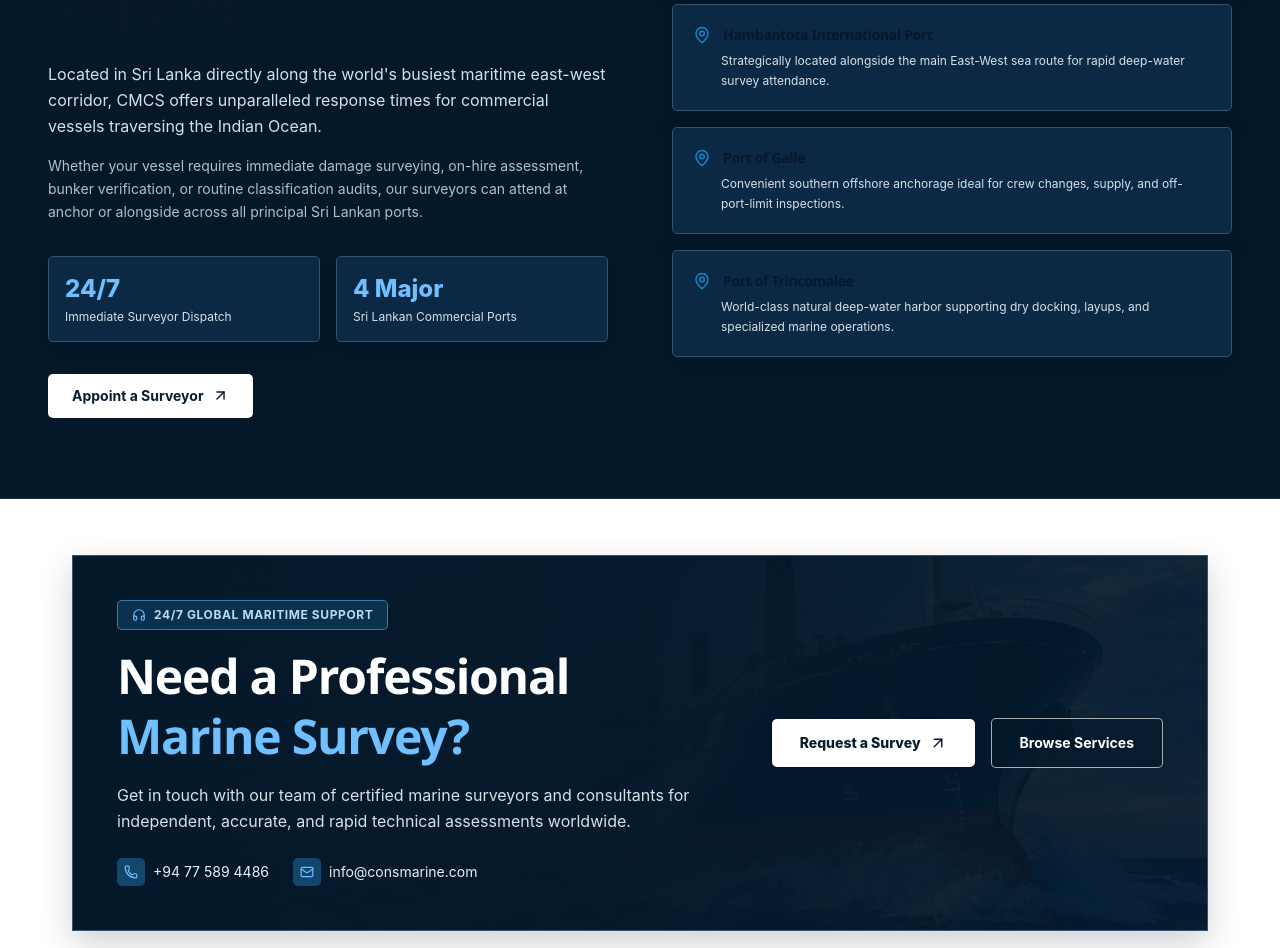
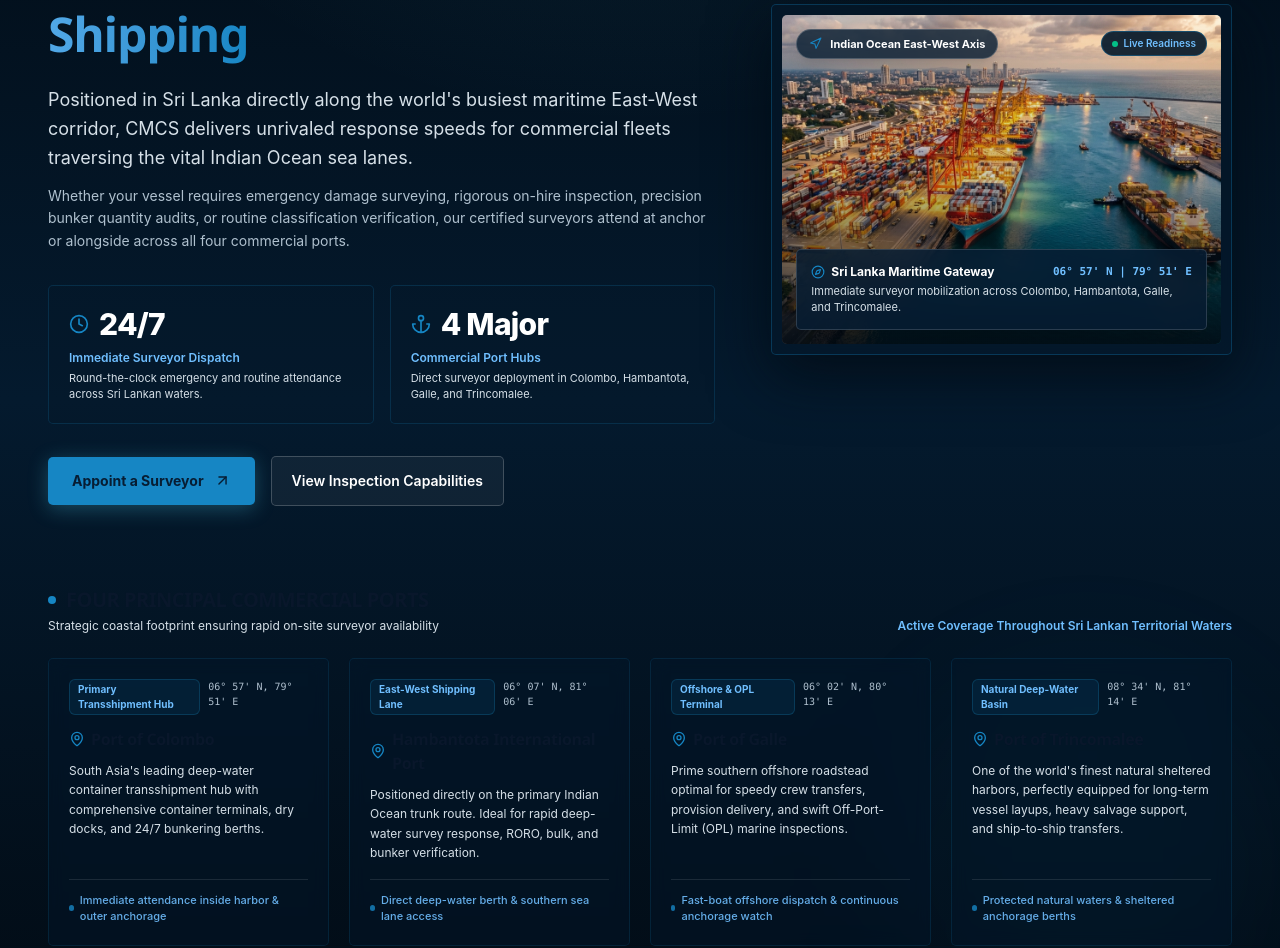
Before and after one commit to drtdsamarawickrama/consmarine, a Next.js app: page /why-choose-us in a window 1280 px wide. Shown: the part 1950-2898 px from the top of the page. Built offline with nearby package versions, Linux system fonts and the light colour scheme.

Commit message:
update whychoose

```diff
--- a/src/app/why-choose-us/page.tsx
+++ b/src/app/why-choose-us/page.tsx
@@ -1,11 +1,19 @@
 import Reveal from "@/components/ui/Reveal";
 import type { Metadata } from "next";
 import Link from "next/link";
+import Image from "next/image";
 import PageBanner from "@/components/ui/PageBanner";
 import Container from "@/components/ui/Container";
 import WhyPreview from "@/components/home/WhyPreview";
 import ContactCTA from "@/components/home/ContactCTA";
-import { MapPin, ArrowUpRight } from "lucide-react";
+import {
+  MapPin,
+  ArrowUpRight,
+  Anchor,
+  Clock,
+  Compass,
+  Navigation,
+} from "lucide-react";
 
 export const metadata: Metadata = {
   title: "Why Choose Us",
@@ -16,19 +24,31 @@ export const metadata: Metadata = {
 const portHubs = [
   {
     name: "Port of Colombo",
-    desc: "South Asia's primary transshipment container hub with comprehensive ship services and bunkering berths.",
+    badge: "Primary Transshipment Hub",
+    coords: "06° 57' N, 79° 51' E",
+    desc: "South Asia's leading deep-water container transshipment hub with comprehensive container terminals, dry docks, and 24/7 bunkering berths.",
+    coverage: "Immediate attendance inside harbor & outer anchorage",
   },
   {
     name: "Hambantota International Port",
-    desc: "Strategically located alongside the main East-West sea route for rapid deep-water survey attendance.",
+    badge: "East-West Shipping Lane",
+    coords: "06° 07' N, 81° 06' E",
+    desc: "Positioned directly on the primary Indian Ocean trunk route. Ideal for rapid deep-water survey response, RORO, bulk, and bunker verification.",
+    coverage: "Direct deep-water berth & southern sea lane access",
   },
   {
     name: "Port of Galle",
-    desc: "Convenient southern offshore anchorage ideal for crew changes, supply, and off-port-limit inspections.",
+    badge: "Offshore & OPL Terminal",
+    coords: "06° 02' N, 80° 13' E",
+    desc: "Prime southern offshore roadstead optimal for speedy crew transfers, provision delivery, and swift Off-Port-Limit (OPL) marine inspections.",
+    coverage: "Fast-boat offshore dispatch & continuous anchorage watch",
   },
   {
     name: "Port of Trincomalee",
-    desc: "World-class natural deep-water harbor supporting dry docking, layups, and specialized marine operations.",
+    badge: "Natural Deep-Water Basin",
+    coords: "08° 34' N, 81° 14' E",
+    desc: "One of the world's finest natural sheltered harbors, perfectly equipped for long-term vessel layups, heavy salvage support, and ship-to-ship transfers.",
+    coverage: "Protected natural waters & sheltered anchorage berths",
   },
 ];
 
@@ -46,77 +66,210 @@ export default function WhyPage() {
       {/* Comprehensive Strengths Grid */}
       <WhyPreview full />
 
-      {/* Strategic Location Advantage: Sri Lanka Maritime Crossroads — Deep Ocean Navy */}
-      <section className="relative isolate border-y border-white/10 bg-[#04182A] py-16 text-white lg:py-20">
-        <Container>
-          <div className="grid items-center gap-12 lg:grid-cols-2 lg:gap-16">
+      {/* Strategic Location Advantage: Sri Lanka Maritime Crossroads — Next Level Oceanic Showcase */}
+      <section className="relative isolate overflow-hidden border-y border-aqua/15 bg-linear-to-b from-[#020b14] via-[#041a2e] to-[#020b14] py-20 text-white lg:py-28">
+        {/* Subtle Ambient Glow Elements */}
+        <div
+          className="pointer-events-none absolute -top-40 left-1/2 h-[550px] w-full -translate-x-1/2 bg-[radial-gradient(ellipse_at_top,_rgba(73,197,229,0.14)_0%,_transparent_70%)]"
+          aria-hidden="true"
+        />
+        <div
+          className="pointer-events-none absolute bottom-0 right-0 h-96 w-96 rounded-full bg-aqua/5 blur-3xl"
+          aria-hidden="true"
+        />
+
+        <Container className="relative z-10">
+          {/* Top Tier: Strategic Overview & Featured Aerial Showcase */}
+          <div className="grid items-center gap-12 lg:grid-cols-12 lg:gap-14">
+            {/* Left Column: Heading & Strategic Value */}
+            <div className="lg:col-span-7">
               <Reveal variant="heading">
-              <div className="mb-3 inline-flex items-center gap-2.5 text-xs font-bold uppercase tracking-[0.22em] text-aqua-light">
-                <span className="h-0.5 w-6 rounded-full bg-aqua" />
+                <div className="mb-4 inline-flex items-center gap-2.5 rounded-full border border-aqua/30 bg-aqua/10 px-3.5 py-1 text-xs font-bold uppercase tracking-[0.2em] text-aqua-light shadow-[0_0_15px_rgba(73,197,229,0.15)]">
+                  <span className="relative flex h-2 w-2">
+                    <span className="absolute inline-flex h-full w-full animate-ping rounded-full bg-aqua opacity-75" />
+                    <span className="relative inline-flex h-2 w-2 rounded-full bg-aqua" />
+                  </span>
                   Geographic Advantage
                 </div>
 
-              <h2 className="text-3xl font-extrabold tracking-tight text-white sm:text-4xl lg:text-5xl leading-tight">
-                Strategic Hub at the Crossroads of Global Shipping
+                <h2 className="text-3xl font-extrabold tracking-tight text-white sm:text-4xl lg:text-5xl leading-[1.15]">
+                  Strategic Hub at the{" "}
+                  <span className="bg-linear-to-r from-white via-aqua-light to-aqua bg-clip-text text-transparent">
+                    Crossroads of Global Shipping
+                  </span>
                 </h2>
 
-              <p className="mt-6 text-base leading-relaxed text-silver">
-                Located in Sri Lanka directly along the world&apos;s busiest
-                maritime east-west corridor, CMCS offers unparalleled response
-                times for commercial vessels traversing the Indian Ocean.
+                <p className="mt-6 text-base leading-relaxed text-silver sm:text-lg">
+                  Positioned in Sri Lanka directly along the world&apos;s
+                  busiest maritime East-West corridor, CMCS delivers
+                  unrivaled response speeds for commercial fleets traversing the
+                  vital Indian Ocean sea lanes.
                 </p>
 
-              <p className="mt-4 text-sm leading-relaxed text-mist">
-                Whether your vessel requires immediate damage surveying, on-hire
-                assessment, bunker verification, or routine classification
-                audits, our surveyors can attend at anchor or alongside across
-                all principal Sri Lankan ports.
+                <p className="mt-3 text-sm leading-relaxed text-mist">
+                  Whether your vessel requires emergency damage surveying,
+                  rigorous on-hire inspection, precision bunker quantity audits,
+                  or routine classification verification, our certified surveyors
+                  attend at anchor or alongside across all four commercial ports.
                 </p>
 
+                {/* Performance Metrics Cards */}
                 <div className="mt-8 grid grid-cols-2 gap-4">
-                <div className="cmcs-card-dark p-4">
-                  <div className="text-2xl font-extrabold text-[#70BFFF]">24/7</div>
-                  <div className="mt-1 text-xs text-silver">
+                  <div className="group rounded-2xl border border-aqua/20 bg-deep-ocean/50 p-5 backdrop-blur-md transition-all duration-300 hover:border-aqua/50 hover:bg-deep-ocean/80 hover:shadow-[0_8px_30px_rgba(73,197,229,0.12)]">
+                    <div className="flex items-center gap-2.5 text-aqua">
+                      <Clock size={20} className="shrink-0" />
+                      <span className="text-2xl font-extrabold tracking-tight text-white sm:text-3xl">
+                        24/7
+                      </span>
+                    </div>
+                    <div className="mt-2 text-xs font-semibold text-aqua-light">
                       Immediate Surveyor Dispatch
                     </div>
+                    <p className="mt-1 text-[11px] text-silver leading-normal">
+                      Round-the-clock emergency and routine attendance across Sri Lankan waters.
+                    </p>
                   </div>
-                <div className="cmcs-card-dark p-4">
-                  <div className="text-2xl font-extrabold text-[#70BFFF]">
+
+                  <div className="group rounded-2xl border border-aqua/20 bg-deep-ocean/50 p-5 backdrop-blur-md transition-all duration-300 hover:border-aqua/50 hover:bg-deep-ocean/80 hover:shadow-[0_8px_30px_rgba(73,197,229,0.12)]">
+                    <div className="flex items-center gap-2.5 text-aqua">
+                      <Anchor size={20} className="shrink-0" />
+                      <span className="text-2xl font-extrabold tracking-tight text-white sm:text-3xl">
                         4 Major
+                      </span>
                     </div>
-                  <div className="mt-1 text-xs text-silver">
-                    Sri Lankan Commercial Ports
+                    <div className="mt-2 text-xs font-semibold text-aqua-light">
+                      Commercial Port Hubs
+                    </div>
+                    <p className="mt-1 text-[11px] text-silver leading-normal">
+                      Direct surveyor deployment in Colombo, Hambantota, Galle, and Trincomalee.
+                    </p>
+                  </div>
+                </div>
+
+                <div className="mt-8 flex flex-wrap items-center gap-4">
+                  <Link
+                    href="/contact"
+                    className="inline-flex items-center gap-2.5 rounded-lg bg-aqua px-6 py-3.5 text-sm font-bold text-midnight shadow-[0_4px_20px_rgba(73,197,229,0.3)] transition-all duration-300 hover:bg-white hover:shadow-[0_6px_25px_rgba(255,255,255,0.4)]"
+                  >
+                    <span>Appoint a Surveyor</span>
+                    <ArrowUpRight size={17} />
+                  </Link>
+                  <Link
+                    href="/services"
+                    className="inline-flex items-center gap-2 rounded-lg border border-white/20 bg-white/5 px-5 py-3.5 text-sm font-semibold text-white backdrop-blur-sm transition-all hover:border-aqua/50 hover:bg-white/10"
+                  >
+                    <span>View Inspection Capabilities</span>
+                  </Link>
+                </div>
+              </Reveal>
+            </div>
+
+            {/* Right Column: Original Aerial Port Showcase */}
+            <div className="lg:col-span-5">
+              <Reveal variant="card" delay={0.15}>
+                <div className="relative group overflow-hidden rounded-3xl border border-aqua/30 bg-deep-ocean/60 p-2.5 shadow-[0_20px_60px_rgba(2,11,20,0.8)] backdrop-blur-xl transition-all duration-500 hover:border-aqua/60 hover:shadow-[0_25px_70px_rgba(73,197,229,0.2)]">
+                  {/* Image Container with Aspect Ratio */}
+                  <div className="relative aspect-4/3 w-full overflow-hidden rounded-2xl">
+                    <Image
+                      src="/images/strategic-port-hub.jpg"
+                      alt="Sri Lanka Strategic Port Hub - Aerial view of container terminal and Indian Ocean maritime corridor"
+                      fill
+                      className="object-cover transition-transform duration-700 ease-out group-hover:scale-105"
+                      sizes="(max-width: 1024px) 100vw, 42vw"
+                      priority
+                    />
+
+                    {/* Gradient Overlay for Contrast */}
+                    <div className="pointer-events-none absolute inset-0 bg-linear-to-t from-[#020b14]/90 via-[#020b14]/20 to-transparent" />
+
+                    {/* Floating Top Badge */}
+                    <div className="absolute top-3.5 left-3.5 right-3.5 flex items-center justify-between gap-2">
+                      <div className="inline-flex items-center gap-2 rounded-full border border-white/20 bg-midnight/80 px-3 py-1.5 text-[11px] font-bold text-white shadow-lg backdrop-blur-md">
+                        <Navigation size={13} className="text-aqua" />
+                        <span>Indian Ocean East-West Axis</span>
+                      </div>
+                      <div className="inline-flex items-center gap-1.5 rounded-full border border-aqua/40 bg-deep-ocean/90 px-2.5 py-1 text-[10px] font-semibold text-aqua-light backdrop-blur-md">
+                        <span className="h-1.5 w-1.5 rounded-full bg-emerald-400 animate-pulse" />
+                        Live Readiness
+                      </div>
+                    </div>
+
+                    {/* Floating Bottom Card */}
+                    <div className="absolute bottom-3.5 left-3.5 right-3.5 rounded-xl border border-white/15 bg-midnight/85 p-3.5 shadow-xl backdrop-blur-md">
+                      <div className="flex items-center justify-between text-xs font-bold text-white">
+                        <span className="flex items-center gap-1.5">
+                          <Compass size={14} className="text-aqua" />
+                          Sri Lanka Maritime Gateway
+                        </span>
+                        <span className="text-[11px] text-aqua-light font-mono">
+                          06° 57&apos; N | 79° 51&apos; E
+                        </span>
+                      </div>
+                      <p className="mt-1 text-[11px] text-silver leading-snug">
+                        Immediate surveyor mobilization across Colombo, Hambantota, Galle, and Trincomalee.
+                      </p>
                     </div>
                   </div>
                 </div>
+              </Reveal>
+            </div>
+          </div>
 
-              <div className="mt-8">
-                <Link
-                  href="/contact"
-                  className="cmcs-button inline-flex items-center gap-2 bg-white px-6 py-3 text-sm font-bold text-[#071D33] transition-colors hover:bg-[#E8EEF3]"
-                >
-                  Appoint a Surveyor <ArrowUpRight size={17} />
-                </Link>
+          {/* Bottom Tier: 4 Major Commercial Ports Grid */}
+          <div className="mt-16 lg:mt-20">
+            <Reveal variant="heading">
+              <div className="mb-6 flex flex-col justify-between gap-2 sm:flex-row sm:items-end">
+                <div>
+                  <h3 className="text-xl font-bold uppercase tracking-wider text-white flex items-center gap-2.5">
+                    <span className="h-2 w-2 rounded-full bg-aqua" />
+                    Four Principal Commercial Ports
+                  </h3>
+                  <p className="mt-1 text-xs text-silver">
+                    Strategic coastal footprint ensuring rapid on-site surveyor availability
+                  </p>
+                </div>
+                <span className="text-xs font-semibold text-aqua-light">
+                  Active Coverage Throughout Sri Lankan Territorial Waters
+                </span>
               </div>
             </Reveal>
 
-            {/* Ports Breakdown Grid */}
-            <Reveal variant="card" delay={0.1} className="space-y-4">
-              {portHubs.map((hub) => (
-                <div
-                  key={hub.name}
-                  className="cmcs-card-dark p-5 transition-colors hover:bg-[#12476B]"
-                >
-                  <div className="flex items-center gap-3 mb-1.5">
-                    <MapPin size={18} className="text-aqua" />
-                    <h3 className="text-sm font-bold text-white">{hub.name}</h3>
+            <div className="grid gap-5 sm:grid-cols-2 lg:grid-cols-4">
+              {portHubs.map((hub, idx) => (
+                <Reveal key={hub.name} variant="card" delay={0.08 * (idx + 1)}>
+                  <div className="group relative flex h-full flex-col justify-between rounded-2xl border border-aqua/15 bg-deep-ocean/45 p-5 backdrop-blur-sm transition-all duration-300 hover:-translate-y-1 hover:border-aqua/50 hover:bg-deep-ocean/80 hover:shadow-[0_12px_35px_rgba(73,197,229,0.15)]">
+                    <div>
+                      {/* Top Badges */}
+                      <div className="flex items-start justify-between gap-2 mb-3">
+                        <span className="inline-flex rounded-md border border-aqua/25 bg-aqua/10 px-2 py-0.5 text-[10px] font-bold text-aqua-light">
+                          {hub.badge}
+                        </span>
+                        <span className="text-[10px] font-mono text-mist">
+                          {hub.coords}
+                        </span>
                       </div>
-                  <p className="pl-7 text-xs text-silver leading-relaxed">
+
+                      {/* Port Title */}
+                      <h4 className="text-base font-bold text-white group-hover:text-aqua transition-colors flex items-center gap-1.5">
+                        <MapPin size={16} className="text-aqua shrink-0" />
+                        <span>{hub.name}</span>
+                      </h4>
+
+                      {/* Port Description */}
+                      <p className="mt-2.5 text-xs text-silver leading-relaxed">
                         {hub.desc}
                       </p>
                     </div>
+
+                    {/* Operational Coverage Footer */}
+                    <div className="mt-4 pt-3 border-t border-white/10 text-[11px] font-medium text-aqua-light/90 flex items-center gap-1.5">
+                      <span className="h-1.5 w-1.5 rounded-full bg-aqua/80" />
+                      <span>{hub.coverage}</span>
+                    </div>
+                  </div>
+                </Reveal>
               ))}
-            </Reveal>
+            </div>
           </div>
         </Container>
       </section>
```
Also changed, not shown: public/images/strategic-port-hub.jpg (added). Lines whose indentation alone changed are shown as unchanged.
